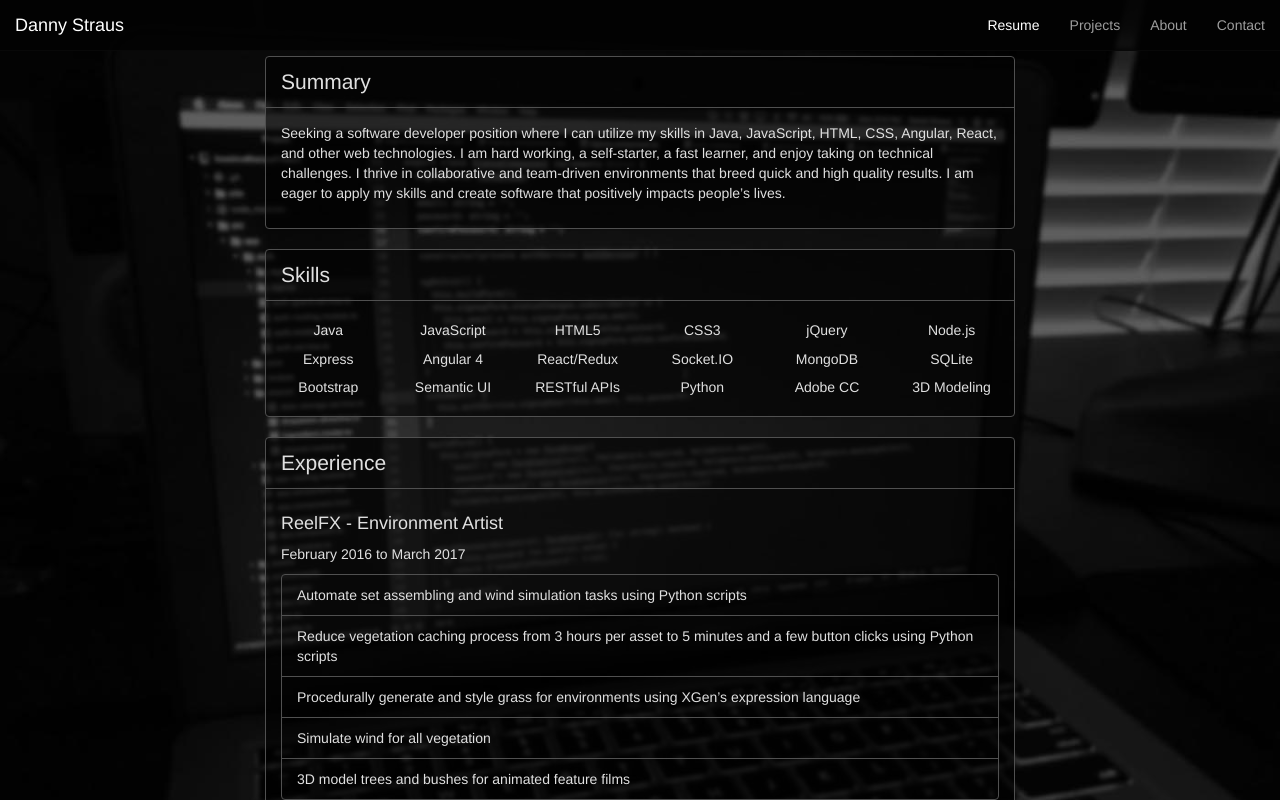
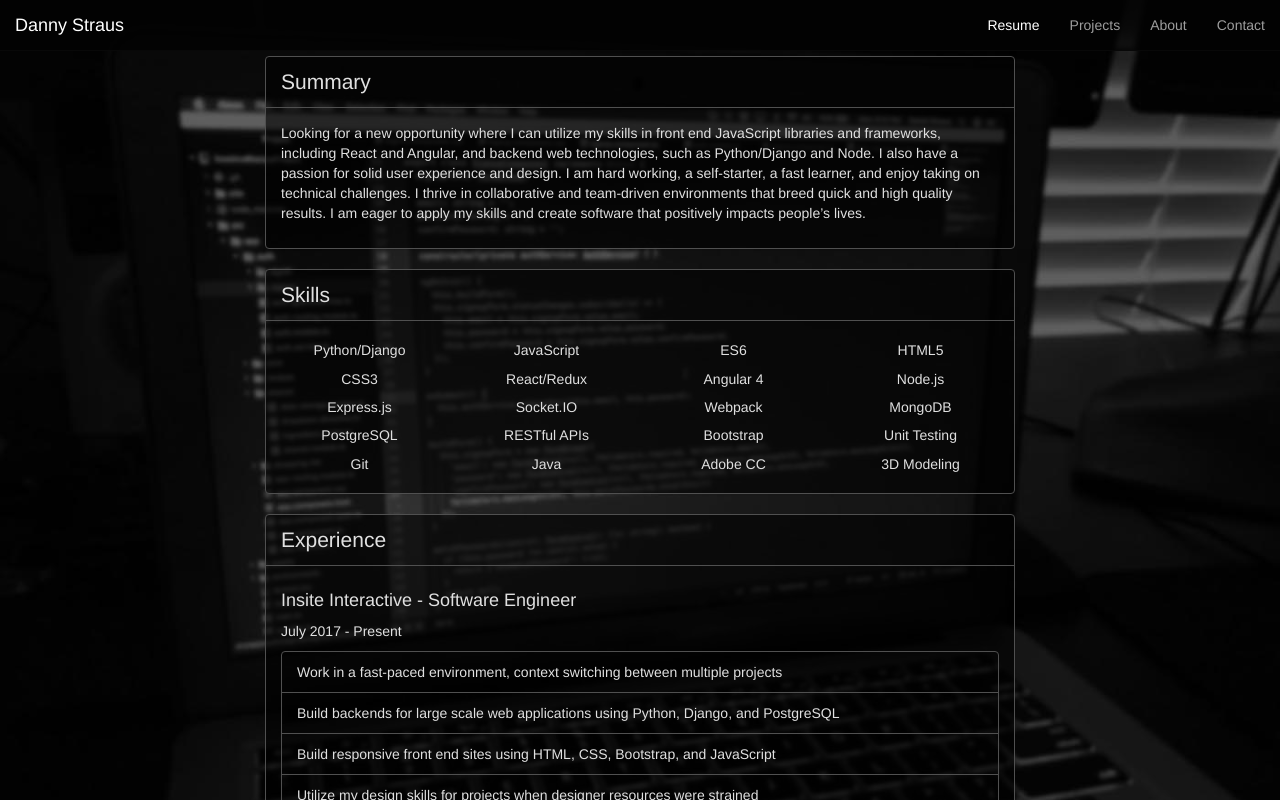
Before and after one commit to strausd/personal-site, an Angular app: page /resume in a window 1280 px wide. Shown: the top 800 px of the page. Built offline with nearby package versions, Linux system fonts and the light colour scheme.

Commit message:
Updated with Insite info

```diff
--- a/src/app/about/about.component.html
+++ b/src/app/about/about.component.html
@@ -6,7 +6,7 @@
           <h4>Hi, I'm Danny.</h4>
           <p>My background is in 3D animation and visual effects. I quickly gravitated towards the technical aspects of 3D. Eventually I became my team's developer, creating automation tools in Python to enhance and speedup artist's workflow.</p>
           <p>My passion for software development grew with each new tool I built. Before long, I realized I didn't just want software development to be part of my job, but my entire job. </p>
-          <p>I am actively seeking a new opportunity as a full-time software developer. A career change is admittedly a little scary, but I am excited about what my future holds. Until then, I will continue developing my own projects and learning new technologies.</p>
+          <p>I am currently a software engineer at an awesome company called Insite Interactive. We build custom software, websites, and mobile applications for anybody and everybody. My job as a developer is to build robust backends for large scale projects using Python, Django, and PostgreSQL. I also build responsive front end sites using HTML, CSS, and JavaScript. Working at a small company like Insite allows me to own a project, which involves working directly with the client to gather requirements, negotiate timelines, and make decisions regarding the technical architecutre of the project.</p>
           <hr>
           <div class="row">
             <div class="col-xs-4">
--- a/src/app/resume/resume.component.html
+++ b/src/app/resume/resume.component.html
@@ -4,65 +4,71 @@
       <div class="panel panel-default">
         <div class="panel-heading">Summary</div>
         <div class="panel-body">
-          <p>Seeking a software developer position where I can utilize my skills in Java, JavaScript, HTML, CSS, Angular, React, and other web technologies. I am hard working, a self-starter, a fast learner, and enjoy taking on technical challenges. I thrive in collaborative and team-driven environments that breed quick and high quality results. I am eager to apply my skills and create software that positively impacts people’s lives.</p>
+          <p>Looking for a new opportunity where I can utilize my skills in front end JavaScript libraries and frameworks, including React and Angular, and backend web technologies, such as Python/Django and Node. I also have a passion for solid user experience and design. I am hard working, a self-starter, a fast learner, and enjoy taking on technical challenges. I thrive in collaborative and team-driven environments that breed quick and high quality results. I am eager to apply my skills and create software that positively impacts people’s lives.</p>
         </div>
       </div>
       <div class="panel panel-default">
         <div class="panel-heading">Skills</div>
         <div class="panel-body">
           <div class="row">
-            <div class="col-xs-4 col-sm-2 skill">
+            <div class="col-xs-4 col-sm-3 skill">
+              Python/Django
+            </div>
+            <div class="col-xs-4 col-sm-3 skill">
+              JavaScript
+            </div>
+            <div class="col-xs-4 col-sm-3 skill">
+              ES6
+            </div>
+            <div class="col-xs-4 col-sm-3 skill">
+              HTML5
+            </div>
+            <div class="col-xs-4 col-sm-3 skill">
+              CSS3
+            </div>
+            <div class="col-xs-4 col-sm-3 skill">
+              React/Redux
+            </div>
+            <div class="col-xs-4 col-sm-3 skill">
+              Angular 4
+            </div>
+            <div class="col-xs-4 col-sm-3 skill">
+              Node.js
+            </div>
+            <div class="col-xs-4 col-sm-3 skill">
+              Express.js
+            </div>
+            <div class="col-xs-4 col-sm-3 skill">
+              Socket.IO
+            </div>
+            <div class="col-xs-4 col-sm-3 skill">
+              Webpack
+            </div>
+            <div class="col-xs-4 col-sm-3 skill">
+              MongoDB
+            </div>
+            <div class="col-xs-4 col-sm-3 skill">
+              PostgreSQL
+            </div>
+            <div class="col-xs-4 col-sm-3 skill">
+              RESTful APIs
+            </div>
+            <div class="col-xs-4 col-sm-3 skill">
+              Bootstrap
+            </div>
+            <div class="col-xs-4 col-sm-3 skill">
+              Unit Testing
+            </div>
+            <div class="col-xs-4 col-sm-3 skill">
+              Git
+            </div>
+            <div class="col-xs-4 col-sm-3 skill">
               Java
             </div>
-            <div class="col-xs-4 col-sm-2 skill">
-              JavaScript
-            </div>
-            <div class="col-xs-4 col-sm-2 skill">
-              HTML5
-            </div>
-            <div class="col-xs-4 col-sm-2 skill">
-              CSS3
-            </div>
-            <div class="col-xs-4 col-sm-2 skill">
-              jQuery
-            </div>
-            <div class="col-xs-4 col-sm-2 skill">
-              Node.js
-            </div>
-            <div class="col-xs-4 col-sm-2 skill">
-              Express
-            </div>
-            <div class="col-xs-4 col-sm-2 skill">
-              Angular 4
-            </div>
-            <div class="col-xs-4 col-sm-2 skill">
-              React/Redux
-            </div>
-            <div class="col-xs-4 col-sm-2 skill">
-              Socket.IO
-            </div>
-            <div class="col-xs-4 col-sm-2 skill">
-              MongoDB
-            </div>
-            <div class="col-xs-4 col-sm-2 skill">
-              SQLite
-            </div>
-            <div class="col-xs-4 col-sm-2 skill">
-              Bootstrap
-            </div>
-            <div class="col-xs-4 col-sm-2 skill">
-              Semantic UI
-            </div>
-            <div class="col-xs-4 col-sm-2 skill">
-              RESTful APIs
-            </div>
-            <div class="col-xs-4 col-sm-2 skill">
-              Python
-            </div>
-            <div class="col-xs-4 col-sm-2 skill">
+            <div class="col-xs-4 col-sm-3 skill">
               Adobe CC
             </div>
-            <div class="col-xs-4 col-sm-2 skill">
+            <div class="col-xs-4 col-sm-3 skill">
               3D Modeling
             </div>
           </div>
@@ -71,6 +77,17 @@
       <div class="panel panel-default">
         <div class="panel-heading">Experience</div>
         <div class="panel-body">
+          <h4>Insite Interactive - Software Engineer</h4>
+          <p>July 2017 - Present</p>
+          <ul class="list-group">
+            <li class="list-group-item">Work in a fast-paced environment, context switching between multiple projects</li>
+            <li class="list-group-item">Build backends for large scale web applications using Python, Django, and PostgreSQL</li>
+            <li class="list-group-item">Build responsive front end sites using HTML, CSS, Bootstrap, and JavaScript</li>
+            <li class="list-group-item">Utilize my design skills for projects when designer resources were strained</li>
+            <li class="list-group-item">Utilize Git and BitBucket for all source code version control and issue tracking</li>
+            <li class="list-group-item">Work with clients to gather requirements and facilitate negotiations regarding features, timeline, and technical architecture</li>
+          </ul>
+          <hr>
           <h4>ReelFX - Environment Artist</h4>
           <p>February 2016 to March 2017</p>
           <ul class="list-group">
```
